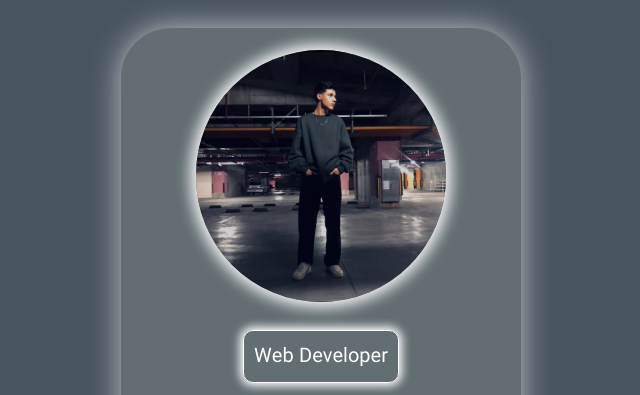
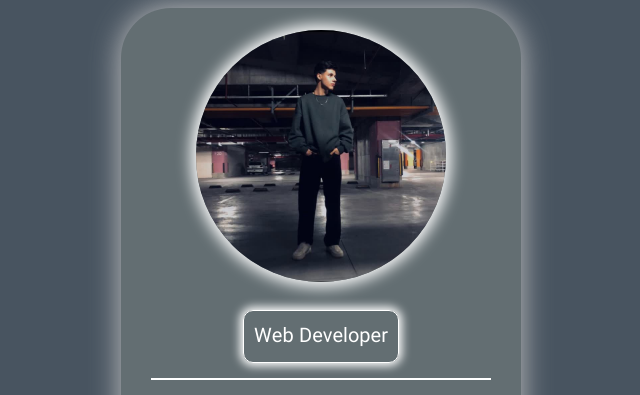
Before and after one commit to sobhanjaferi/visit-card, a plain HTML site: page index.html in a window 1280 px wide. Shown: the top 395 px of the page, without its empty margins (319-959 px from the left). Drawn offline with Linux system fonts and the light colour scheme.

Commit message:
del margin container

```diff
--- a/home.css
+++ b/home.css
@@ -22,7 +22,7 @@ body{
 }
 
 .container{
-    margin: 20px 0px;
+    margin: 0px 0px;
     border-radius: 50px;
     box-shadow: 0px 0px 30px 0px #c3c3c3;
     background-color: #636e72;
```
